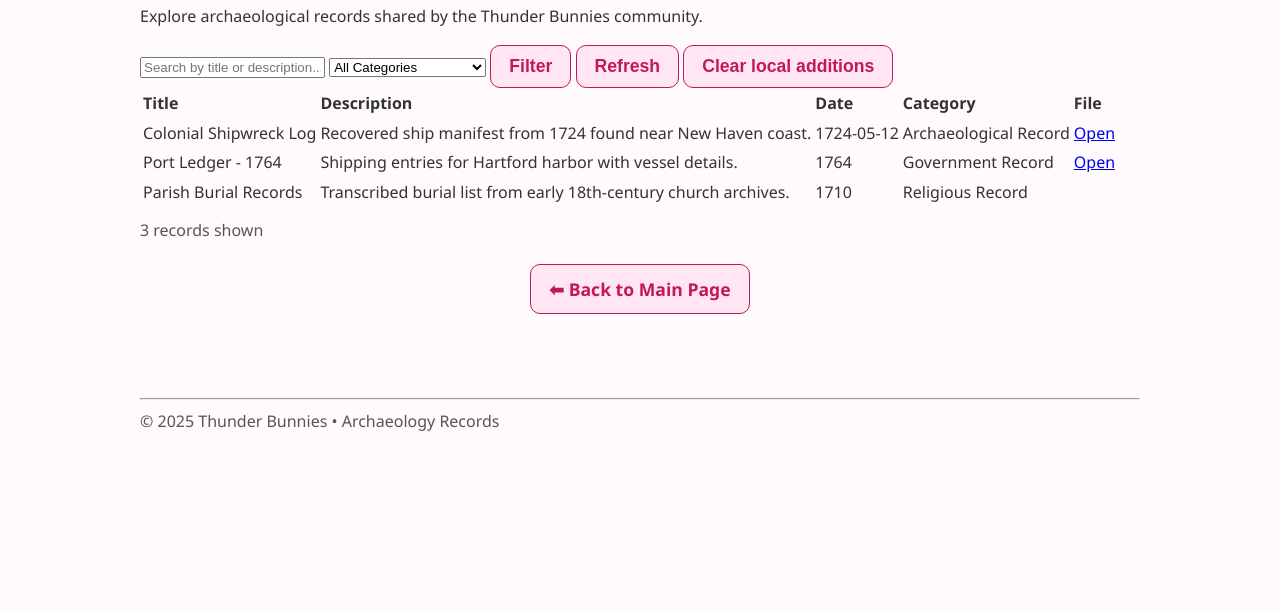
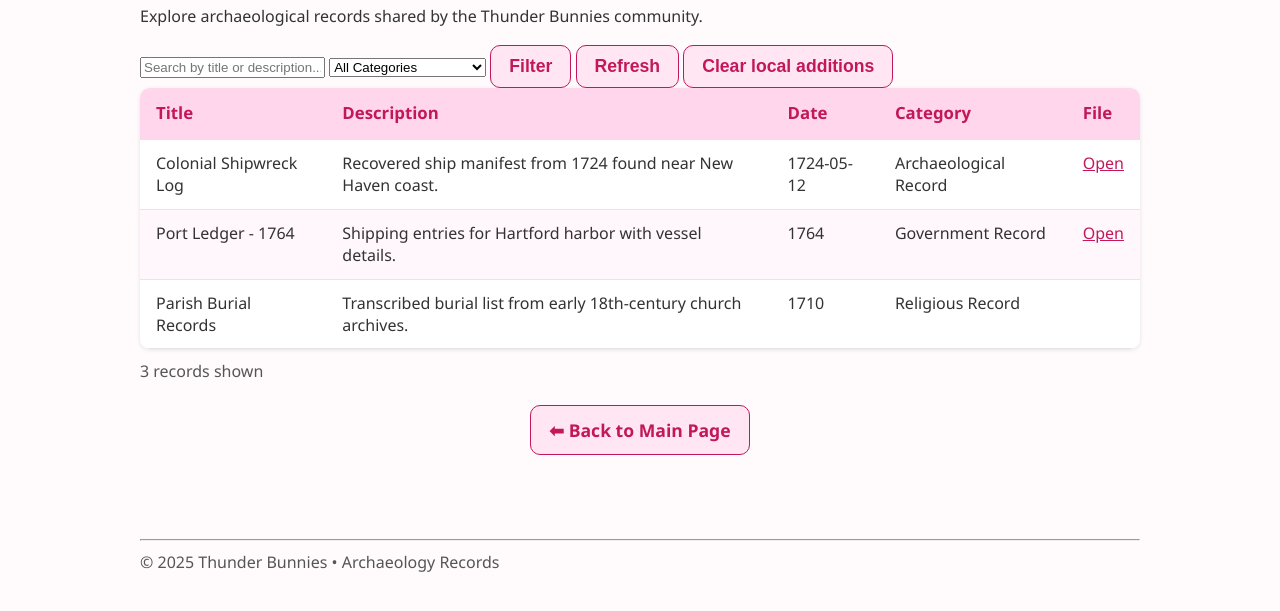
Before and after one commit to ThunderBunnies/ArchaeologyRecords, a plain HTML site: page browse.html in a window 1280 px wide. Shown: the part 245-856 px from the top of the page. Before the commit the page ends 800 px from the top, so only its background shows below. Drawn offline with Linux system fonts and the light colour scheme.

Commit message:
Update styles.css

```diff
--- a/styles.css
+++ b/styles.css
@@ -166,3 +166,60 @@ footer { text-align: center; color: #555; }
   background-color: var(--pink-deep);
   color: white;
 }
+/* ===== Sticky, clear records table ===== */
+.table-wrap {
+  max-height: 60vh;                  /* scroll area height */
+  overflow: auto;                    /* enables scrolling */
+  -webkit-overflow-scrolling: touch; /* smooth on iOS */
+  border-radius: 10px;
+  box-shadow: 0 1px 4px rgba(0,0,0,0.1);
+  background: #fff;
+}
+
+/* Use separate borders so sticky works smoothly */
+.records-table {
+  width: 100%;
+  border-collapse: separate;
+  border-spacing: 0;
+  margin: 0; /* wrapper handles spacing */
+}
+
+/* Header sticks to top of the scroll area */
+.records-table thead th {
+  position: sticky;
+  top: 0;
+  z-index: 2;
+  background-color: #ffd6eb; /* ThunderBunnies light pink */
+  color: #c2185b;
+  font-weight: 700;
+  font-size: 1.05rem;
+  padding: 12px 16px;
+  border-bottom: 1px solid #e5e5e5;
+}
+
+/* Body cells */
+.records-table tbody td {
+  padding: 12px 16px;
+  border-bottom: 1px solid #e5e5e5;
+  text-align: left;
+  vertical-align: top;
+  line-height: 1.4;
+}
+
+/* Zebra striping + hover for clarity */
+.records-table tbody tr:nth-child(even) { background-color: #fff7fb; }
+.records-table tbody tr:nth-child(odd)  { background-color: #ffffff; }
+.records-table tbody tr:hover           { background-color: #ffeaf5; transition: background .2s; }
+
+/* Links */
+.records-table td a { color: #c2185b; text-decoration: underline; }
+.records-table td a:hover { color: #9c004d; }
+
+/* Responsive tweak */
+@media (max-width: 700px) {
+  .records-table thead th,
+  .records-table tbody td {
+    padding: 10px;
+    font-size: 0.95rem;
+  }
+}
```
